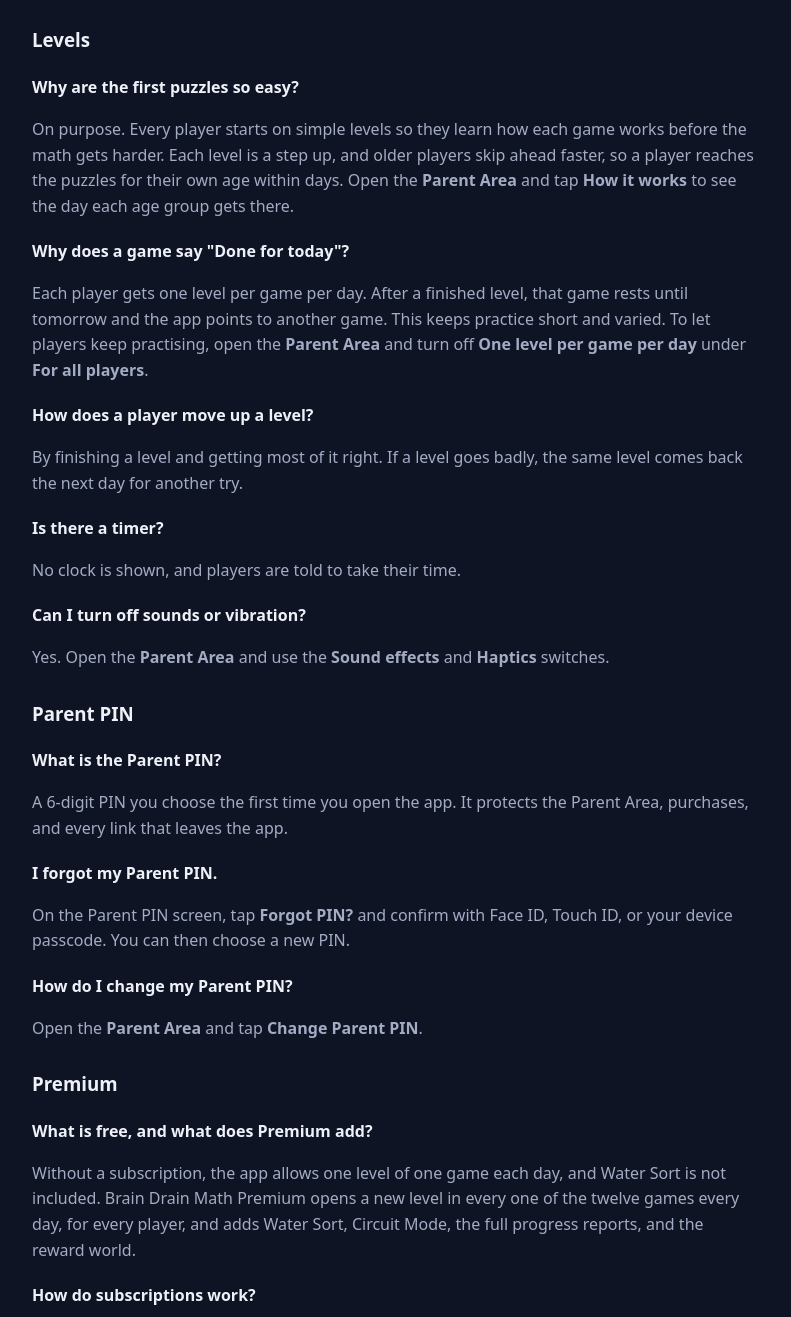
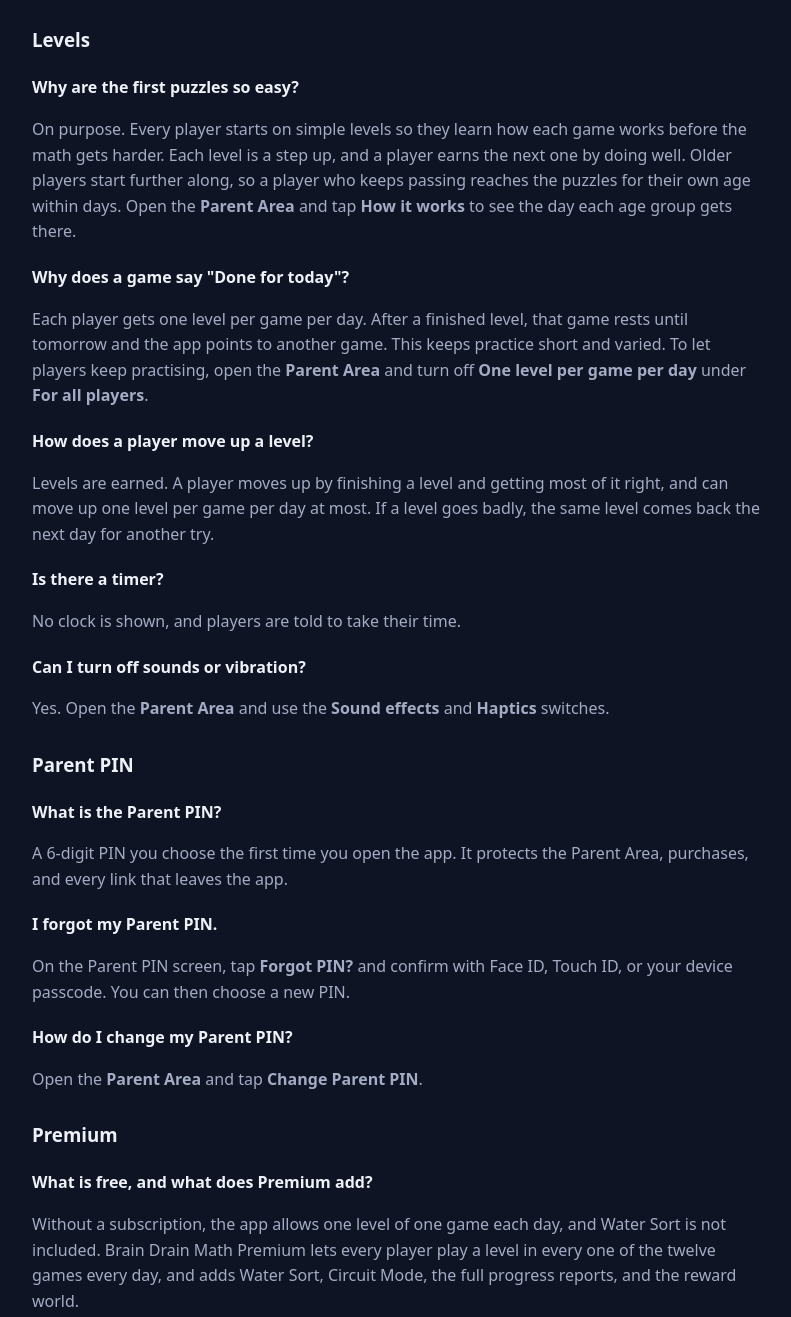
Before and after one commit to ktpdata/ktpgames-site, a plain HTML site: page brain-drain-math/support.html in a window 1280 px wide. Shown: the part 1328-2645 px from the top of the page, without its empty margins (244-1035 px from the left). Drawn offline with Linux system fonts and the light colour scheme.

Commit message:
Brain Drain Math support: levels are earned, not daily
Co-Authored-By: Claude Fable 5.2 <noreply@anthropic.com>
Claude-Session: https://claude.ai/code/session_01KGffiFmuQ7CcP4ikg2eHWN

```diff
--- a/brain-drain-math/support.html
+++ b/brain-drain-math/support.html
@@ -34,7 +34,7 @@
       <a class="back" href="/#apps">&larr; All apps</a>
       <span class="tag">Education</span>
       <h2>Brain Drain Math Support</h2>
-      <p class="lead">Twelve math and logic games that start easy and step up a level a day.</p>
+      <p class="lead">Twelve math and logic games that start easy and get harder as each player earns it.</p>
       <h3>Get help</h3>
       <p>Email us at <a href="mailto:support@ktpdata.com">support@ktpdata.com</a> and we'll get back to you as soon as we can. Please include your device model and iOS version if you're reporting a problem.</p>
       <h3>The Parent Area</h3>
@@ -52,11 +52,11 @@
       <p>On the PIN screen, tap <strong>Ask a parent</strong> and enter the Parent PIN to let them in. To set a new one, open the <strong>Parent Area</strong>, go to <strong>Players</strong>, and tap <strong>Change PIN</strong>. After several wrong tries the screen pauses for a minute.</p>
       <h3>Levels</h3>
       <h4>Why are the first puzzles so easy?</h4>
-      <p>On purpose. Every player starts on simple levels so they learn how each game works before the math gets harder. Each level is a step up, and older players skip ahead faster, so a player reaches the puzzles for their own age within days. Open the <strong>Parent Area</strong> and tap <strong>How it works</strong> to see the day each age group gets there.</p>
+      <p>On purpose. Every player starts on simple levels so they learn how each game works before the math gets harder. Each level is a step up, and a player earns the next one by doing well. Older players start further along, so a player who keeps passing reaches the puzzles for their own age within days. Open the <strong>Parent Area</strong> and tap <strong>How it works</strong> to see the day each age group gets there.</p>
       <h4>Why does a game say "Done for today"?</h4>
       <p>Each player gets one level per game per day. After a finished level, that game rests until tomorrow and the app points to another game. This keeps practice short and varied. To let players keep practising, open the <strong>Parent Area</strong> and turn off <strong>One level per game per day</strong> under <strong>For all players</strong>.</p>
       <h4>How does a player move up a level?</h4>
-      <p>By finishing a level and getting most of it right. If a level goes badly, the same level comes back the next day for another try.</p>
+      <p>Levels are earned. A player moves up by finishing a level and getting most of it right, and can move up one level per game per day at most. If a level goes badly, the same level comes back the next day for another try.</p>
       <h4>Is there a timer?</h4>
       <p>No clock is shown, and players are told to take their time.</p>
       <h4>Can I turn off sounds or vibration?</h4>
@@ -70,7 +70,7 @@
       <p>Open the <strong>Parent Area</strong> and tap <strong>Change Parent PIN</strong>.</p>
       <h3>Premium</h3>
       <h4>What is free, and what does Premium add?</h4>
-      <p>Without a subscription, the app allows one level of one game each day, and Water Sort is not included. Brain Drain Math Premium opens a new level in every one of the twelve games every day, for every player, and adds Water Sort, Circuit Mode, the full progress reports, and the reward world.</p>
+      <p>Without a subscription, the app allows one level of one game each day, and Water Sort is not included. Brain Drain Math Premium lets every player play a level in every one of the twelve games every day, and adds Water Sort, Circuit Mode, the full progress reports, and the reward world.</p>
       <h4>How do subscriptions work?</h4>
       <p>Premium is an auto-renewing subscription billed through your Apple Account, monthly or yearly. The current price and any free trial are shown in the app before you buy. Open the <strong>Parent Area</strong> and go to <strong>Subscription</strong> to subscribe, to see which plan you're on, or to tap <strong>Manage Subscription</strong> to change or cancel it. Family Sharing is supported.</p>
       <h4>I subscribed on another device. How do I get Premium here?</h4>
```
